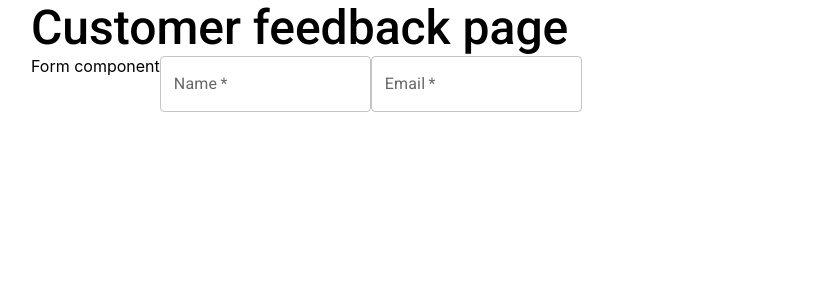
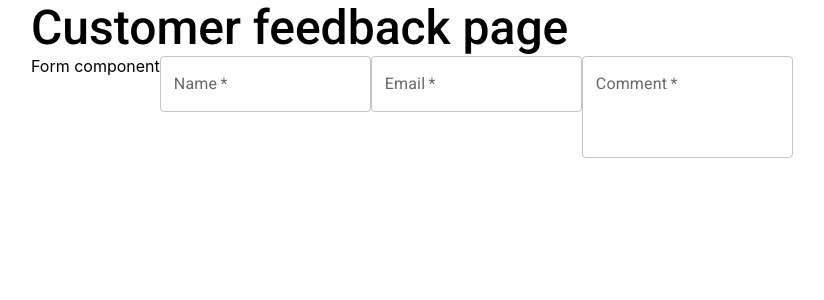
Before and after one commit to jbellmont/customer-feedback-page, a React (Vite) app: page / in a window 1280 px wide. Shown: the top 300 px of the page, without its empty margins (33-857 px from the left). Built offline with nearby package versions, Linux system fonts and the light colour scheme.

Commit message:
Extend Input component for multi-line text inputs

```diff
--- a/src/features/customer-review/components/Form.tsx
+++ b/src/features/customer-review/components/Form.tsx
@@ -5,6 +5,7 @@ import Input from './Input';
 const Form = () => {
   const [nameValue, setNameValue] = useState('');
   const [emailValue, setEmailValue] = useState('');
+  const [commentValue, setCommentValue] = useState('');
 
   return (
     <form>
@@ -23,6 +24,14 @@ const Form = () => {
         type="email"
         value={emailValue}
       />
+      <Input
+        errorText={'Please provide a comment'}
+        label="Comment"
+        multiline
+        setValue={setCommentValue}
+        type="text"
+        value={commentValue}
+      />
     </form>
   );
 };
--- a/src/features/customer-review/components/Input.tsx
+++ b/src/features/customer-review/components/Input.tsx
@@ -7,18 +7,31 @@ const EMAIL_REGEX =
 export interface InputProps {
   errorText: string;
   label: string;
+  multiline?: boolean;
   setValue: (value: string) => void;
   type: 'text' | 'email';
   value: string;
 }
 
-export const MAX_CHAR_LENGTH = 255;
+export const SINGLE_LINE_CHARACTER_LIMIT = 255;
+export const MULTI_LINE_CHARACTER_LIMIT = 1000;
 
-const Input = ({errorText, setValue, label, type, value}: InputProps) => {
+const Input = ({
+  errorText,
+  label,
+  multiline,
+  setValue,
+  type,
+  value,
+}: InputProps) => {
   const [isValid, setIsValid] = useState(true);
 
+  const maxCharacters = multiline
+    ? MULTI_LINE_CHARACTER_LIMIT
+    : SINGLE_LINE_CHARACTER_LIMIT;
+
   const isNameValid = (name: string): boolean => {
-    return name.length > 0 && name.length <= MAX_CHAR_LENGTH;
+    return name.length > 0 && name.length <= maxCharacters;
   };
 
   const isEmailValid = (email: string): boolean => {
@@ -49,11 +62,13 @@ const Input = ({errorText, setValue, label, type, value}: InputProps) => {
       helperText={isValid ? null : errorText}
       id="outlined-basic"
       inputProps={{
-        maxLength: MAX_CHAR_LENGTH,
+        maxLength: maxCharacters,
       }}
       label={label}
+      multiline={multiline}
       onChange={handleOnChange}
       required
+      minRows={multiline ? 3 : 1}
       type={type}
       value={value}
       variant="outlined"
```
Also changed, not shown: 1 other file (tests, documents, lock files or other folders).
